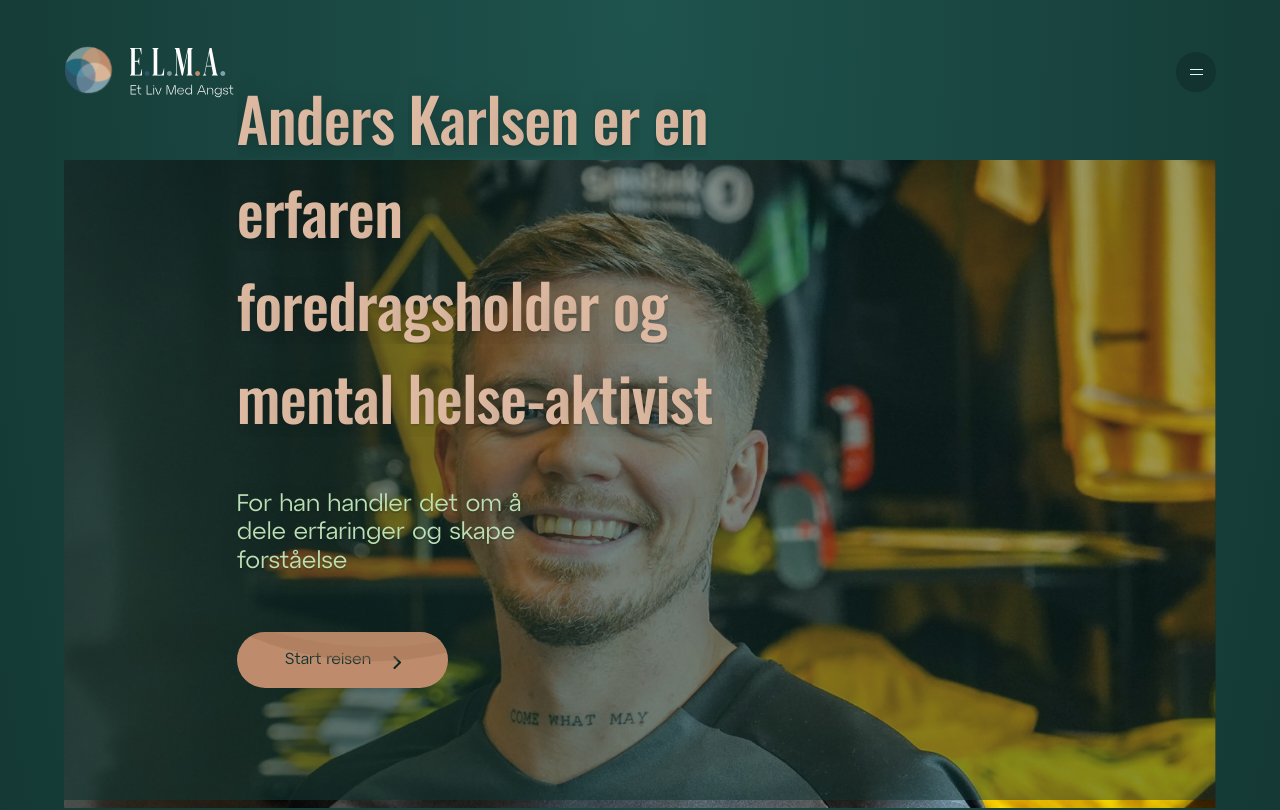
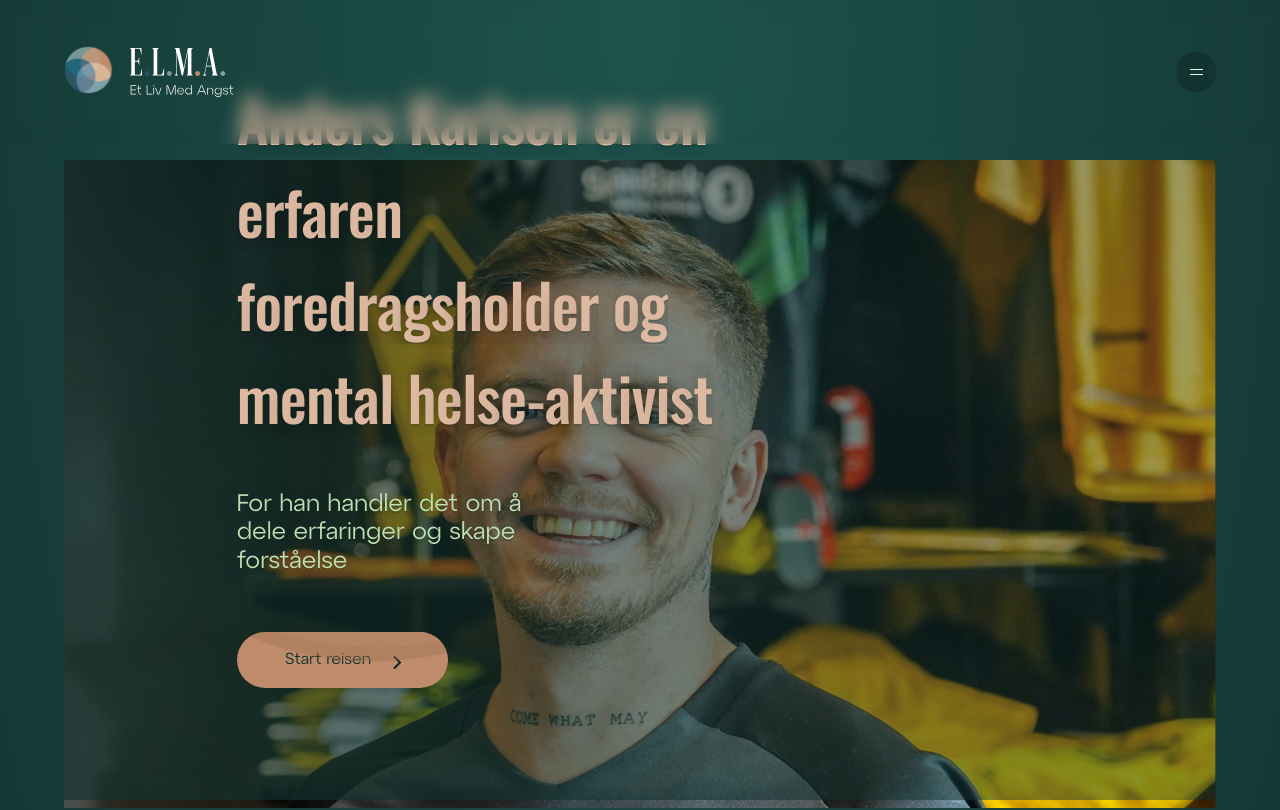
Before and after one commit to kennsj/web-elma, a Next.js app: page /om in a window 1280 px wide. Shown: the top 810 px of the page. Built offline with nearby package versions, Linux system fonts and the light colour scheme.

Commit message:
Fixed nav

```diff
--- a/src/components/Nav/Nav.module.scss
+++ b/src/components/Nav/Nav.module.scss
@@ -12,33 +12,33 @@
 	color: var(--color-primary-light);
 	z-index: 1001;
 
-	@media screen and (max-width: $breakpoint-small) {
+	// @media screen and (max-width: $breakpoint-small) {
+	// 	&::before {
+	// 		content: "";
+	// 		position: absolute;
+	// 		top: 0;
+	// 		left: 0;
+	// 		width: 100%;
+	// 		height: 100%;
+	// 		z-index: -1;
+	// 		background: transparent;
+	// 		backdrop-filter: blur(10px);
+	// 	}
+	// }
+
 	&::before {
 		content: "";
 		position: absolute;
-			top: 0;
-			left: 0;
-			width: 100%;
-			height: 100%;
+		top: -50%;
+		left: -25%;
+		width: 150%;
+		height: 150%;
+		// background-color: var(--color-primary);
 		z-index: -1;
+		// opacity: 0.5;
 		background: transparent;
 		backdrop-filter: blur(10px);
 	}
-	}
-
-	// &::before {
-	// 	content: "";
-	// 	position: absolute;
-	// 	top: -50%;
-	// 	left: -25%;
-	// 	width: 150%;
-	// 	height: 150%;
-	// 	// background-color: var(--color-primary);
-	// 	z-index: -1;
-	// 	// opacity: 0.5;
-	// 	background: transparent;
-	// 	backdrop-filter: blur(10px);
-	// }
 
 	.nav__wrapper {
 		display: flex;
--- a/src/components/Nav/nav.tsx
+++ b/src/components/Nav/nav.tsx
@@ -4,7 +4,7 @@ import Image from "next/image"
 import styles from "./Nav.module.scss"
 import Link from "next/link"
 import NavBody from "./NavBody"
-import { useEffect, useRef, useState } from "react"
+import { useRef, useState } from "react"
 import { useGSAP } from "@gsap/react"
 import gsap from "gsap"
 import { CustomEase } from "gsap/all"
@@ -13,7 +13,6 @@ import { ScrollTrigger } from "gsap/ScrollTrigger"
 
 export const Nav = () => {
 	const [isOpen, setIsOpen] = useState(false)
-	const [navScrollY, setNavScrollY] = useState(0)
 	const navRef = useRef<HTMLDivElement>(null)
 
 	const navItems = [
@@ -65,23 +64,36 @@ export const Nav = () => {
 				setOptions: { opacity: 0, visibility: "hidden" },
 			})
 		}
+	}, [isOpen])
 
-		const showAnim = gsap
-			.from(navRef.current, { yPercent: -100, paused: true, duration: 0.4 })
-			.progress(1)
+	useGSAP(() => {
+		const nav = navRef.current
+		if (!nav) return
 
-		ScrollTrigger.create({
-			start: "top top",
-			end: "max",
-			onUpdate: (self) => {
-				if (self.direction === -1) {
-					showAnim.play()
-				} else {
-					showAnim.reverse()
-				}
-			},
-		})
-	}, [isOpen, navScrollY])
+		const handleScroll = () => {
+			const footer = document.querySelector("footer")
+			if (!footer) return
+
+			const navRect = nav.getBoundingClientRect()
+			const footerRect = footer.getBoundingClientRect()
+
+			// If nav bottom is below footer top, hide nav
+			if (navRect.bottom > footerRect.top) {
+				nav.style.opacity = "0"
+				nav.style.translate = "0 -10%"
+				nav.style.transition = " 0.3s ease-in-out"
+				nav.style.pointerEvents = "none"
+			} else {
+				nav.style.opacity = "1"
+				nav.style.translate = "0 0"
+				nav.style.transition = " 0.3s ease-in-out"
+				nav.style.pointerEvents = "auto"
+			}
+		}
+
+		window.addEventListener("scroll", handleScroll)
+		return () => window.removeEventListener("scroll", handleScroll)
+	}, [])
 
 	return (
 		<>
```
Lines whose indentation alone changed are shown as unchanged.
